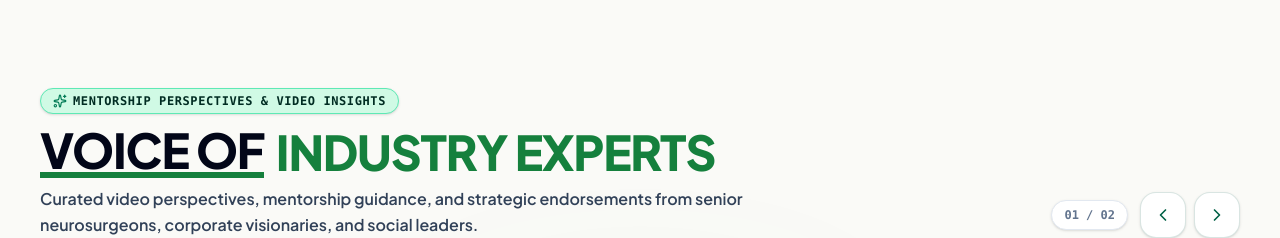
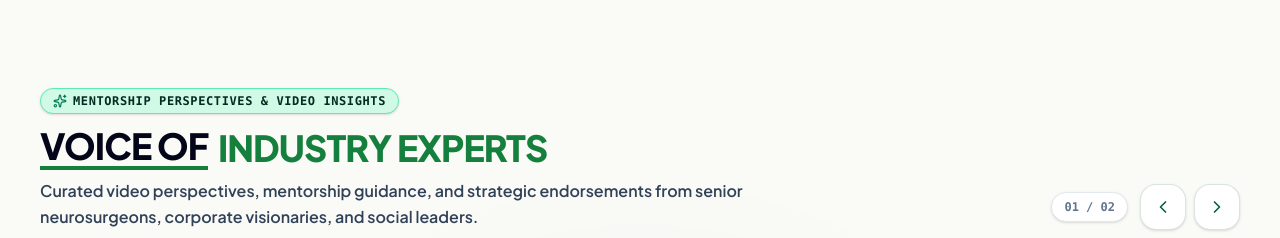
Before and after one commit to BSDigitalLab/yuvaparipalan_foundation-web, a React (Vite) app: page / in a window 1280 px wide. Shown: the part 4960-5198 px from the top of the page. Built offline with nearby package versions, Linux system fonts and the light colour scheme.

Commit message:
style: reduce font size of VOICE OF INDUSTRY EXPERTS section title to match home page headings

```diff
--- a/src/components/sections/ExpertVoice.tsx
+++ b/src/components/sections/ExpertVoice.tsx
@@ -55,8 +55,8 @@ export const ExpertVoice: React.FC = () => {
                 <span>Mentorship Perspectives & Video Insights</span>
               </div>
 
-              <h2 className="font-heading text-3xl sm:text-4xl lg:text-5xl font-black text-slate-950 tracking-tight flex items-center gap-3 pt-1">
-                <span className="relative pb-1 after:content-[''] after:absolute after:bottom-0 after:left-0 after:w-full after:h-1.5 after:bg-[#15803d]">
+              <h2 className="font-heading text-2xl sm:text-3xl lg:text-4xl font-extrabold text-slate-950 tracking-tight flex flex-wrap items-center gap-2.5 pt-1">
+                <span className="relative pb-1 after:content-[''] after:absolute after:bottom-0 after:left-0 after:w-full after:h-1 after:bg-[#15803d]">
                   VOICE OF
                 </span>
                 <span className="text-[#15803d]">INDUSTRY EXPERTS</span>
```
